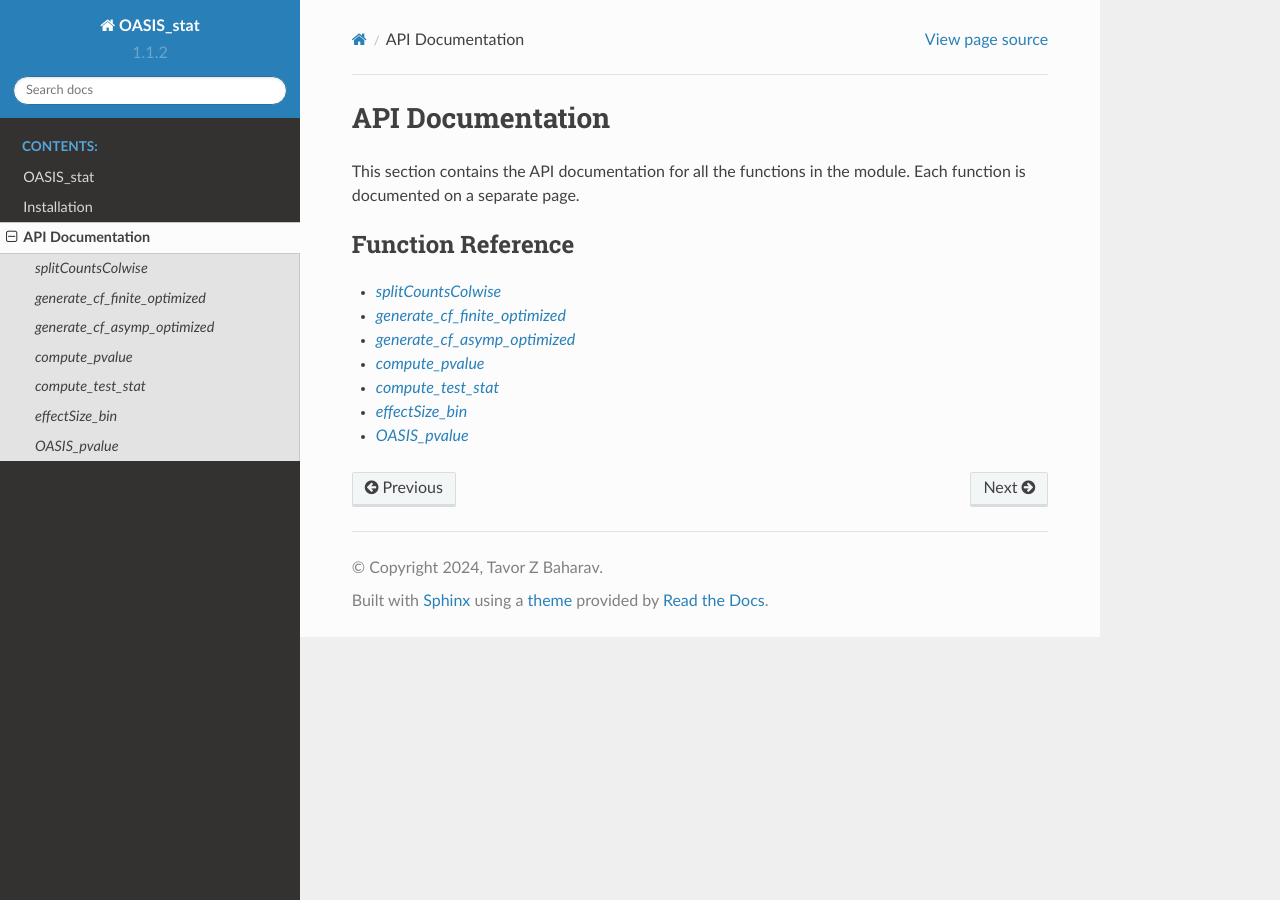
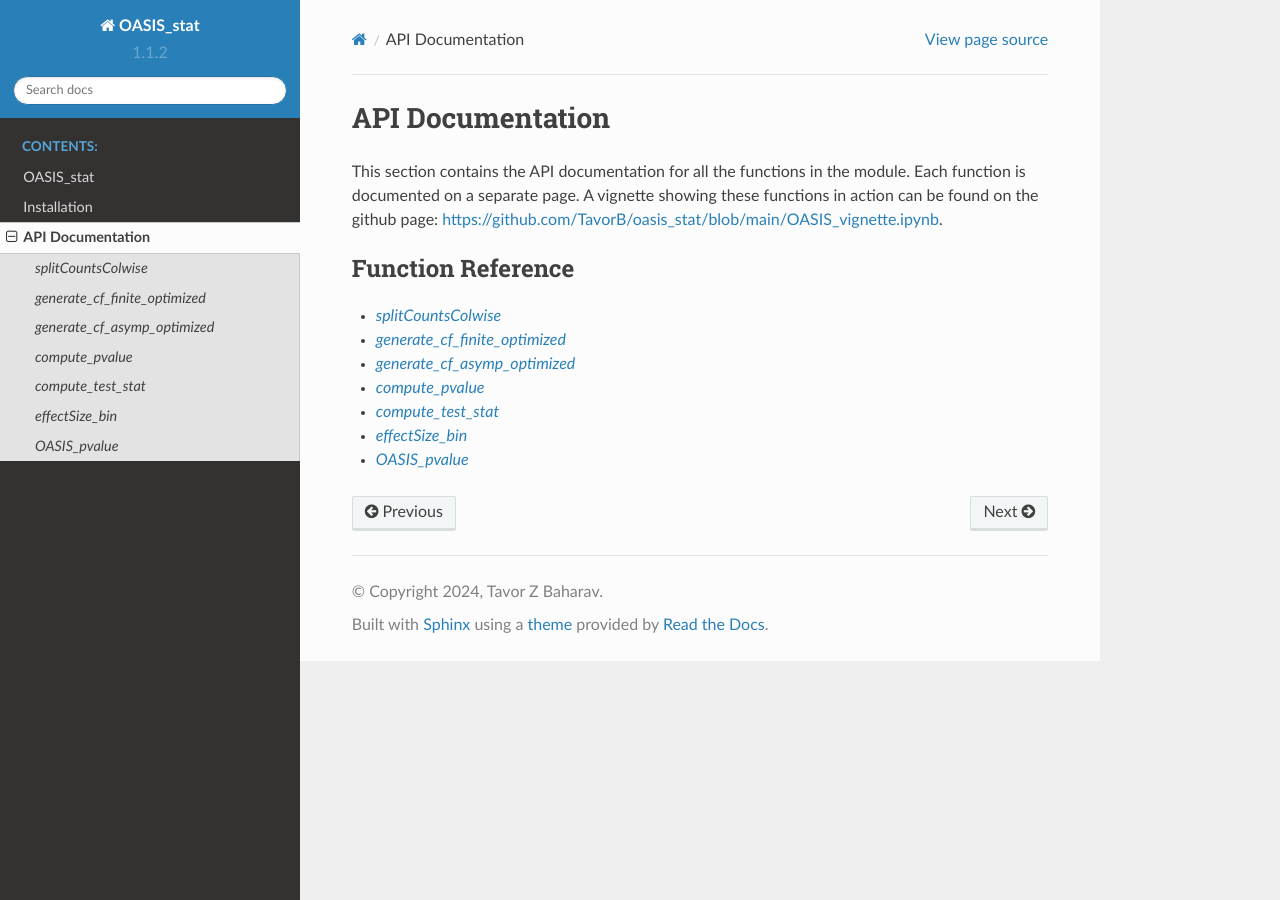
Before and after one commit to TavorB/oasis_stat, a Sphinx documentation site: the page built from docs/api/index.rst, in a window 1280 px wide. Built offline with Sphinx 7.4.7 and the Read the Docs theme 2.0.0, drawn with Linux system fonts in a browser that asks for light colours.

Commit message:
added ref to ipynb, cleaned effect size doc

```diff
--- a/docs/api/effectSize_bin.rst
+++ b/docs/api/effectSize_bin.rst
@@ -11,4 +11,4 @@
 
 Description
 -----------
-Computes effect size
+Computes the effect size, based on OASIS's identified f and c embeddings. This quantity is bounded between 0 and 1, and provides a measure of how stark the difference is between the row distributions of the two groups (partitioned by the sign of c).
--- a/docs/api/index.rst
+++ b/docs/api/index.rst
@@ -4,6 +4,7 @@
 =================
 
 This section contains the API documentation for all the functions in the module. Each function is documented on a separate page.
+A vignette showing these functions in action can be found on the github page: https://github.com/TavorB/oasis_stat/blob/main/OASIS_vignette.ipynb.
 
 .. toctree::
    :maxdepth: 1
```
